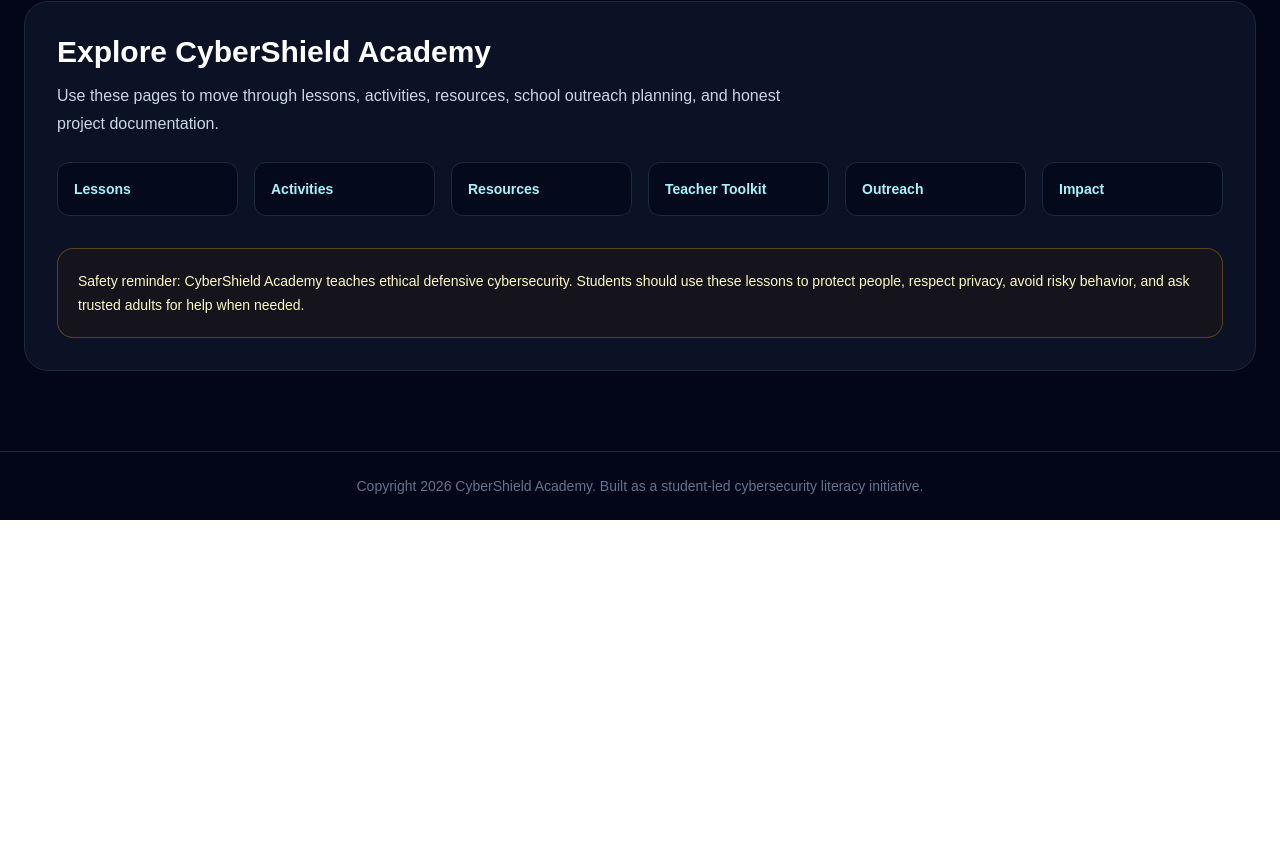
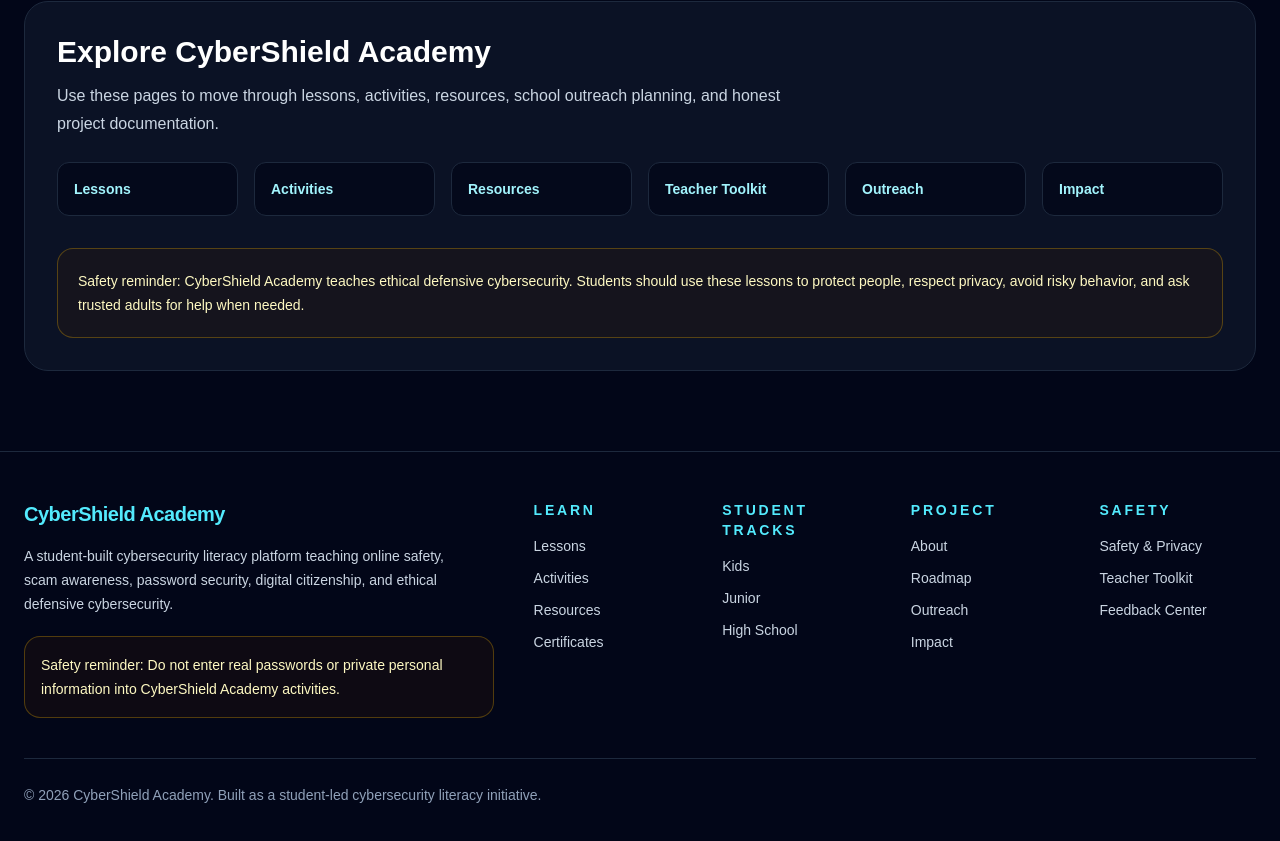
Before and after one commit to sanjith-cpu/cybershield-academy, a Next.js app: page / in a window 1280 px wide. Shown: the part 2050-2891 px from the top of the page. Before the commit the page ends 2570 px from the top, so only its background shows below. Built offline with nearby package versions, Linux system fonts and the light colour scheme.

Commit message:
Improve footer navigation

```diff
--- a/components/Footer.tsx
+++ b/components/Footer.tsx
@@ -1,7 +1,139 @@
+import Link from "next/link";
+
+const footerSections = [
+  {
+    title: "Learn",
+    links: [
+      {
+        label: "Lessons",
+        href: "/lessons",
+      },
+      {
+        label: "Activities",
+        href: "/activities",
+      },
+      {
+        label: "Resources",
+        href: "/resources",
+      },
+      {
+        label: "Certificates",
+        href: "/certificates",
+      },
+    ],
+  },
+  {
+    title: "Student Tracks",
+    links: [
+      {
+        label: "Kids",
+        href: "/kids",
+      },
+      {
+        label: "Junior",
+        href: "/junior",
+      },
+      {
+        label: "High School",
+        href: "/high-school",
+      },
+    ],
+  },
+  {
+    title: "Project",
+    links: [
+      {
+        label: "About",
+        href: "/about",
+      },
+      {
+        label: "Roadmap",
+        href: "/roadmap",
+      },
+      {
+        label: "Outreach",
+        href: "/outreach",
+      },
+      {
+        label: "Impact",
+        href: "/impact",
+      },
+    ],
+  },
+  {
+    title: "Safety",
+    links: [
+      {
+        label: "Safety & Privacy",
+        href: "/safety",
+      },
+      {
+        label: "Teacher Toolkit",
+        href: "/teacher-toolkit",
+      },
+      {
+        label: "Feedback Center",
+        href: "/feedback",
+      },
+    ],
+  },
+];
+
 export default function Footer() {
   return (
-    <footer className="px-8 py-6 text-center text-sm text-slate-500 border-t border-slate-800 bg-slate-950">
-      Copyright 2026 CyberShield Academy. Built as a student-led cybersecurity literacy initiative.
+    <footer className="border-t border-slate-800 bg-slate-950 text-white">
+      <div className="mx-auto max-w-7xl px-6 py-12">
+        <div className="grid gap-10 lg:grid-cols-[1.3fr_2fr]">
+          <div>
+            <Link
+              href="/"
+              className="text-xl font-bold tracking-tight text-cyan-300 transition hover:text-cyan-200"
+            >
+              CyberShield Academy
+            </Link>
+
+            <p className="mt-4 max-w-md text-sm leading-6 text-slate-300">
+              A student-built cybersecurity literacy platform teaching online
+              safety, scam awareness, password security, digital citizenship,
+              and ethical defensive cybersecurity.
+            </p>
+
+            <p className="mt-5 rounded-2xl border border-yellow-500/30 bg-yellow-950/20 p-4 text-sm leading-6 text-yellow-100">
+              Safety reminder: Do not enter real passwords or private personal
+              information into CyberShield Academy activities.
+            </p>
+          </div>
+
+          <div className="grid gap-8 sm:grid-cols-2 lg:grid-cols-4">
+            {footerSections.map((section) => (
+              <div key={section.title}>
+                <h2 className="text-sm font-semibold uppercase tracking-[0.2em] text-cyan-300">
+                  {section.title}
+                </h2>
+
+                <div className="mt-4 grid gap-3">
+                  {section.links.map((link) => (
+                    <Link
+                      key={link.href}
+                      href={link.href}
+                      className="text-sm text-slate-300 transition hover:text-cyan-200"
+                    >
+                      {link.label}
+                    </Link>
+                  ))}
+                </div>
+              </div>
+            ))}
+          </div>
+        </div>
+
+        <div className="mt-10 border-t border-slate-800 pt-6 text-sm leading-6 text-slate-400">
+          <p>
+            © 2026 CyberShield Academy. Built as a student-led cybersecurity
+            literacy initiative.
+          </p>
+        </div>
+      </div>
     </footer>
   );
 }
```
